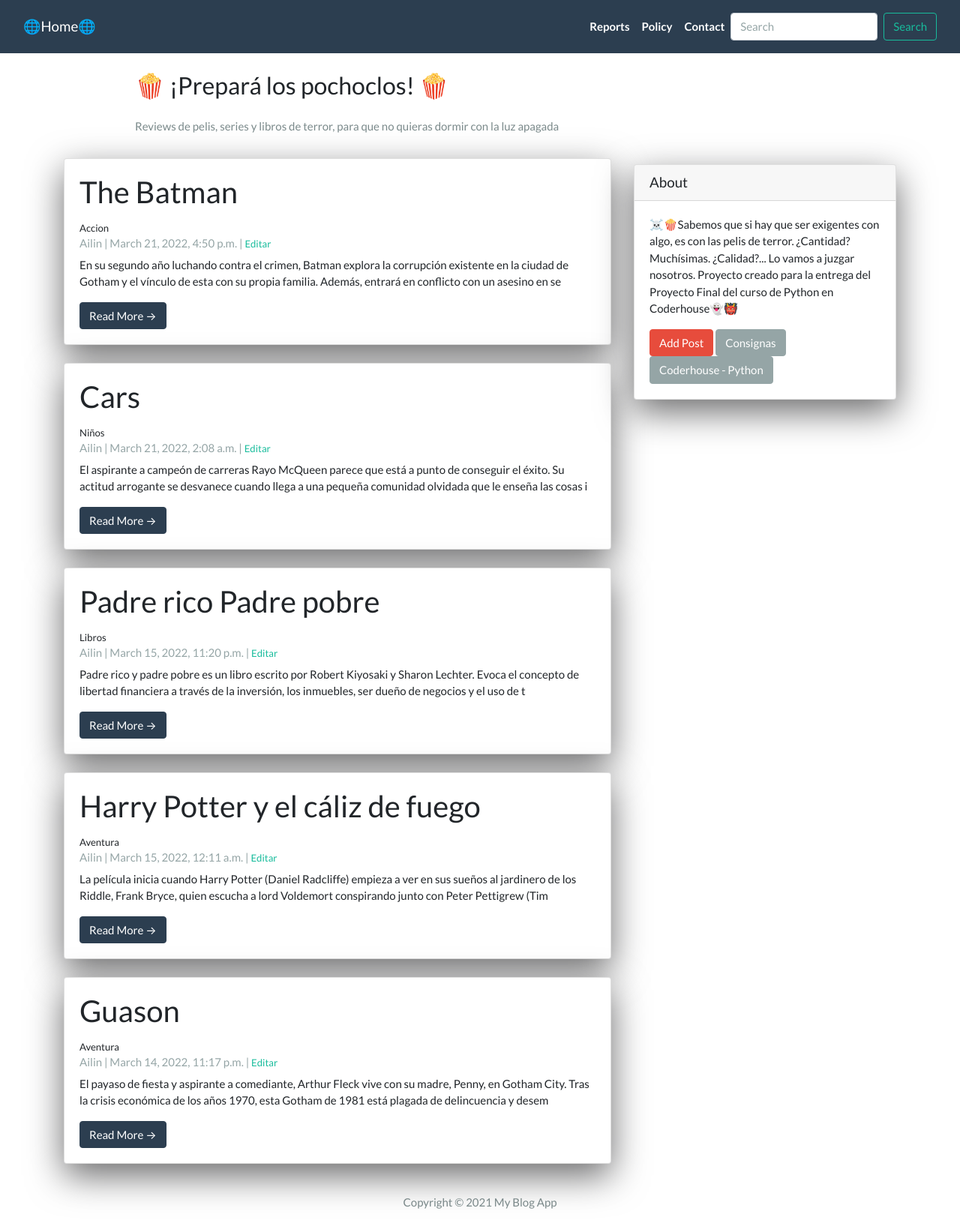
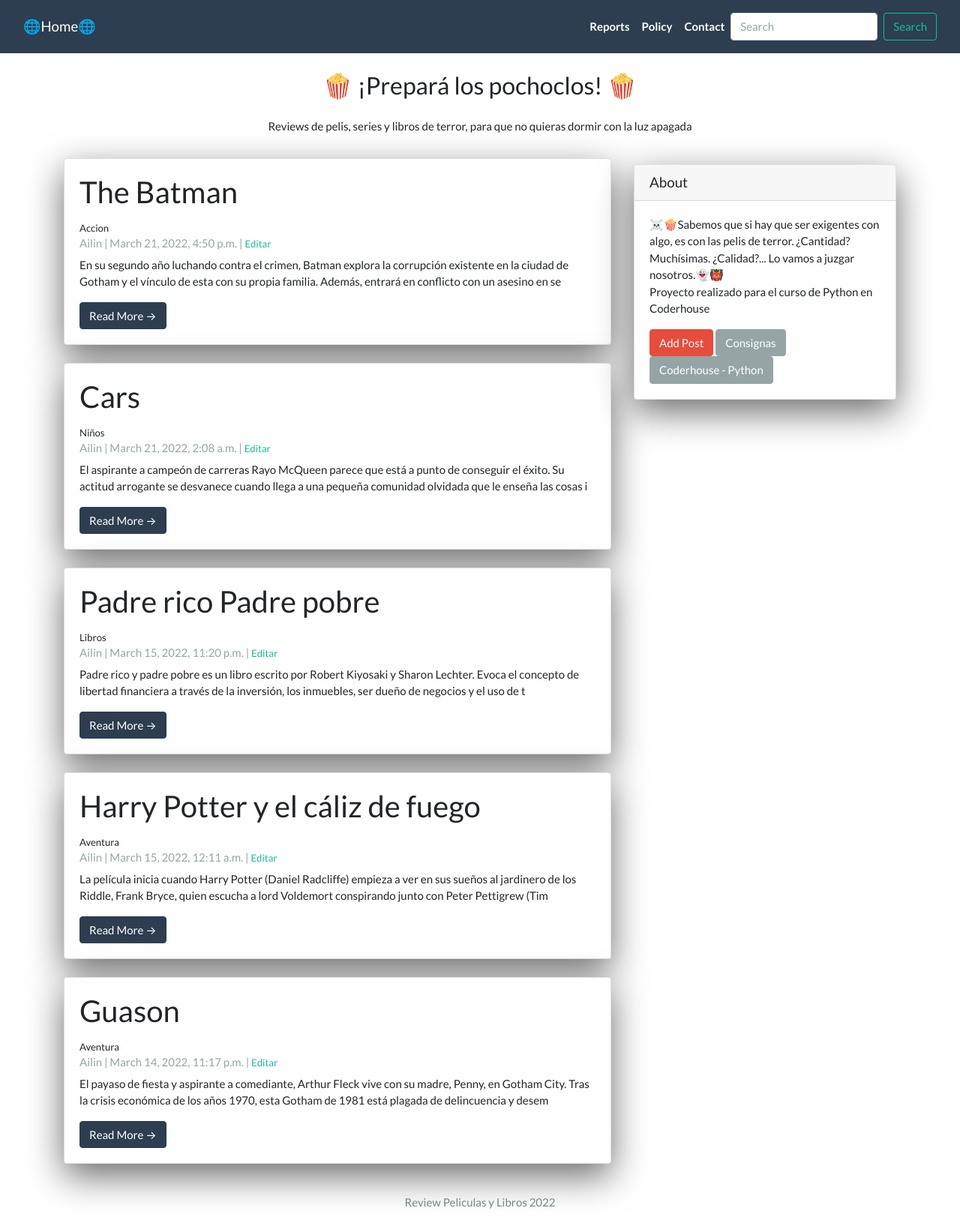
Before and after one commit to ailindgn/project-coder, a Django app: page / in a window 1280 px wide. Shown: the whole page at 75% size. Run offline with Django 4.2, Linux system fonts and the light colour scheme; data comes from the database, SQL or seed files in the repository; both versions use the stored data as it was after the commit; some libraries are stand-ins or nearby versions.

Commit message:
ordenando codigo

```diff
--- a/App/templates/base.html
+++ b/App/templates/base.html
@@ -25,7 +25,7 @@
             <a class="nav-link text-black font-weight-bold" href="#">Policy</a>
           </li>
           <li class="nav-item text-black">
-            <a class="nav-link text-black font-weight-bold" href="#">Contact</a>
+            <a class="nav-link text-black font-weight-bold" href="#" >Contact</a>
           </li>
         </ul>
         <form class="form-inline my-2 my-lg-0" method= POST action = "{% url 'search_venues' %}" >
@@ -41,7 +41,7 @@
   {% endblock content %}
   <!-- Footer -->
   <footer class="py-3 bg-grey">
-    <p class="m-0 text-dark text-center ">Copyright &copy; 2021 My Blog App </p>
+    <p class="m-0 text-dark text-center ">Review Peliculas y Libros 2022 </p>
   </footer>
 </body>
 
--- a/App/templates/index.html
+++ b/App/templates/index.html
@@ -6,8 +6,8 @@
     <div class="row">
       <div class=" col-md-8 col-md-10 mx-auto">
         <div class="site-heading">
-          <h3 class=" site-heading my-4 mt-3 text-black"> 🍿 ¡Prepará los pochoclos! 🍿 </h3>
-          <p class="text-dark">Reviews de pelis, series y libros de terror, para que no quieras dormir con la luz apagada </p>
+          <h3 class=" site-heading my-4 mt-3 text-black"> <center>🍿 ¡Prepará los pochoclos! 🍿 </center> </h3>
+          <p class="text-dark"> <center> Reviews de pelis, series y libros de terror, para que no quieras dormir con la luz apagada </center> </p>
         </div>
       </div>
     </div>
--- a/App/templates/sidebar.html
+++ b/App/templates/sidebar.html
@@ -11,8 +11,8 @@
   <div class="card my-4">
     <h5 class="card-header">About</h5>
     <div class="card-body">
-      <p class="card-text"> ☠️🍿Sabemos que si hay que ser exigentes con algo, es con las pelis de terror. ¿Cantidad? Muchísimas. ¿Calidad?... Lo vamos a juzgar nosotros.
-        Proyecto creado para la entrega del Proyecto Final del curso de Python en Coderhouse👻👹 </p>
+      <p class="card-text"> ☠️🍿Sabemos que si hay que ser exigentes con algo, es con las pelis de terror. ¿Cantidad? Muchísimas. ¿Calidad?... Lo vamos a juzgar nosotros.👻👹
+        <br> Proyecto realizado para el curso de Python en Coderhouse  </p>
       <a href="add_post" class="btn btn-danger"> Add Post</a>
       <a href="https://docs.google.com/presentation/d/14hUS_DSd2B_ig1pMDroe8p5fEXgQ9kjnKDX0__UwqRA/edit#slide=id.gf4d4132a8f_1_32" class="btn btn-secondary">Consignas</a>
       <a href="https://www.coderhouse.com/online/python" class="btn btn-secondary">Coderhouse - Python</a>
```
Also changed, not shown: App/views.py (line endings or trailing spaces), db.sqlite3.
